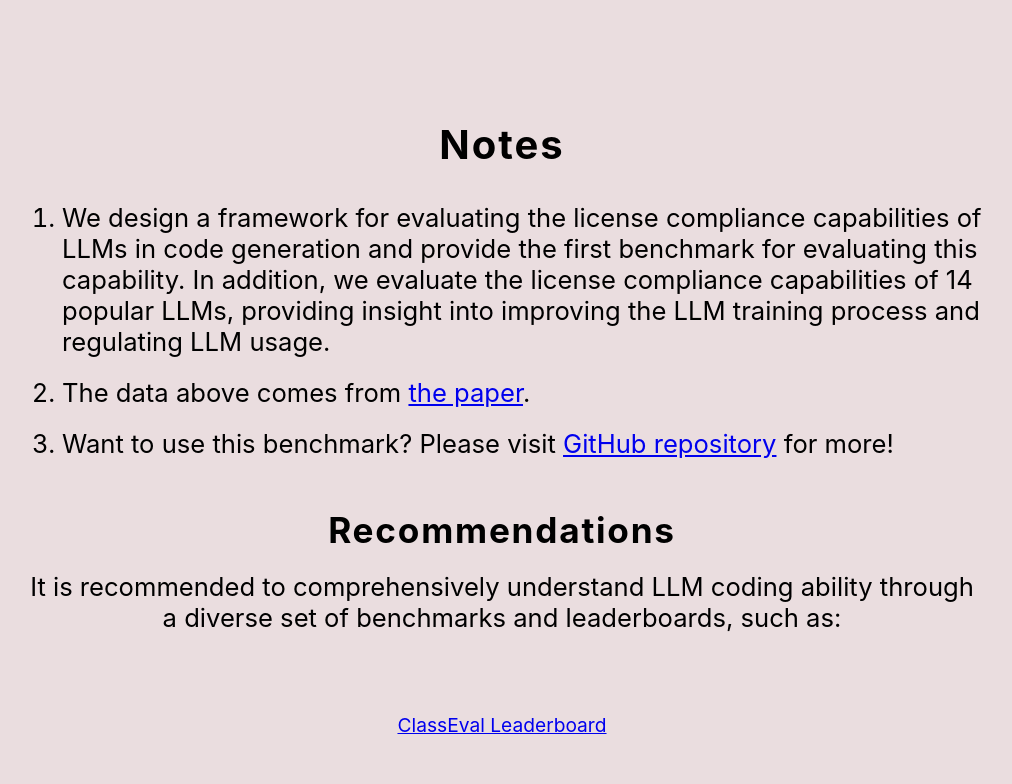
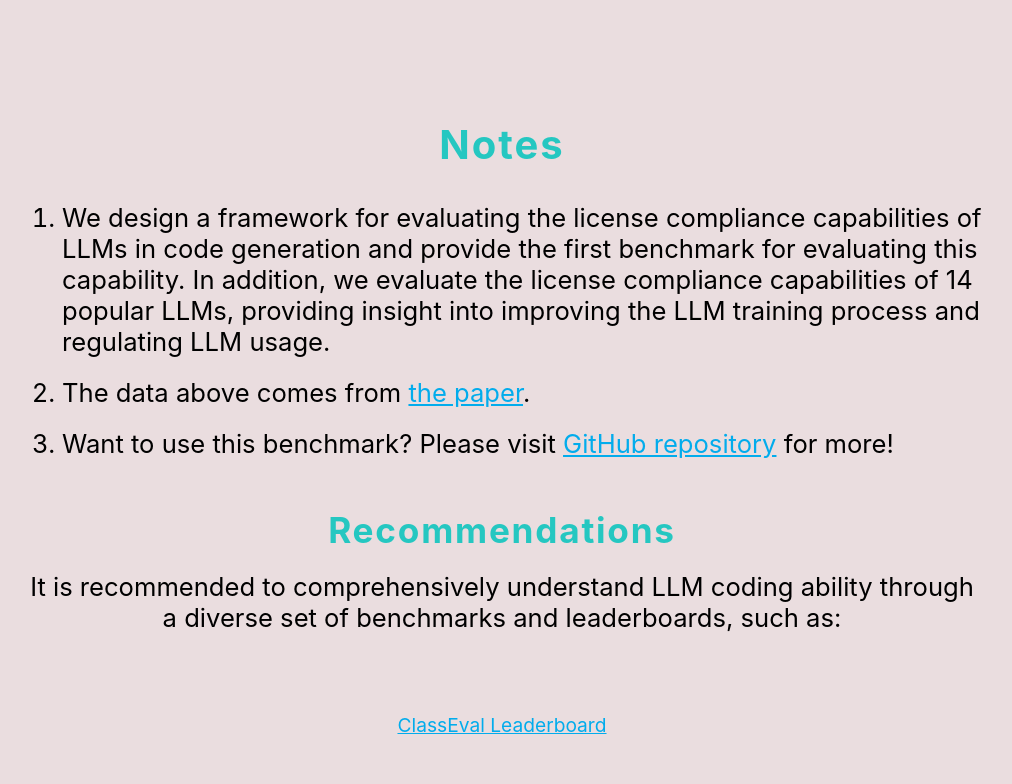
Before and after one commit to osslab-pku/LiCoEval-Leaderboard, a plain HTML site: page index.html in a window 1280 px wide. Shown: the part 2696-3480 px from the top of the page, without its empty margins (138-1150 px from the left). Drawn offline with nearby package versions, Linux system fonts and the light colour scheme; a web font is replaced by a local one.

Commit message:
update css version * 2

```diff
--- a/style.css
+++ b/style.css
@@ -243,6 +243,7 @@ body {
     font-size: 40px;
     letter-spacing: 0.05em;
     text-align: center;
+    color: rgba(22, 197, 190, 0.93);
 }
 
 .notes li {
@@ -251,6 +252,10 @@ body {
     font-size: 1.6em;
     text-align: left;
     margin: 20px 0;
+}
+
+.notes a {
+    color: rgb(2, 172, 236);
 }
 
 .recommendation {
@@ -287,6 +292,7 @@ body {
     letter-spacing: 0.05em;
     text-align: center;
     margin-bottom: 10px;
+    color: rgba(22, 197, 190, 0.93);
 }
 
 .recommendation p {
@@ -296,3 +302,7 @@ body {
     text-align: center;
     margin: 20px 0;
 }
+
+.recommendation a {
+    color: rgb(2, 172, 236);
+}
```
